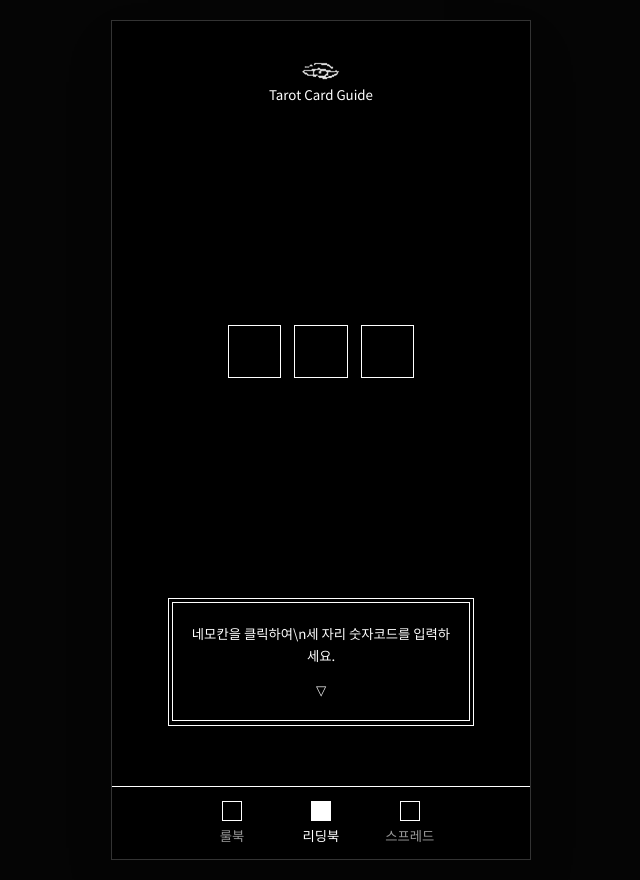
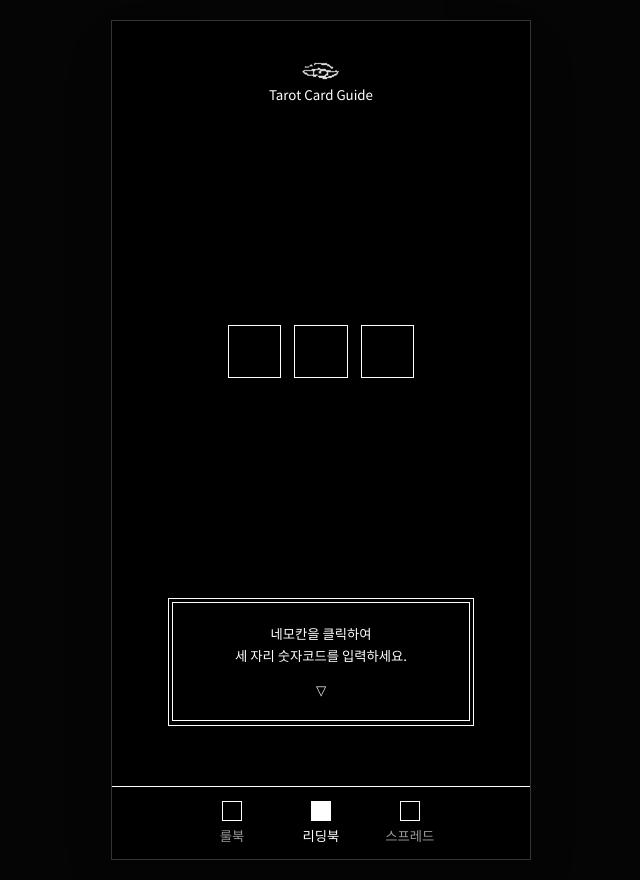
Before and after one commit to horangg/The-Fortune-Pack, a React (Vite) app: page / in a window 1280 px wide. Shown: the whole page, without its empty margins (319-959 px from the left). Built offline with nearby package versions, Linux system fonts and the light colour scheme.

Commit message:
줄바꿈 텍스트 오류 수정

```diff
--- a/src/components/SearcherTab.tsx
+++ b/src/components/SearcherTab.tsx
@@ -193,7 +193,7 @@ export const SearcherTab: React.FC = () => {
                   <p className="text-white leading-relaxed min-h-[44px]">
                     {searchError
                       ? <Typewriter text="기록되지 않은 신비한 코드입니다. 다시 입력해 주세요." speed={40} />
-                      : <Typewriter text="네모칸을 클릭하여\n세 자리 숫자코드를 입력하세요." speed={40} />
+                      : <Typewriter text={"네모칸을 클릭하여\n세 자리 숫자코드를 입력하세요."} speed={40} />
                     }
                   </p>
                   <span className="text-white block pulsing-arrow">
```
